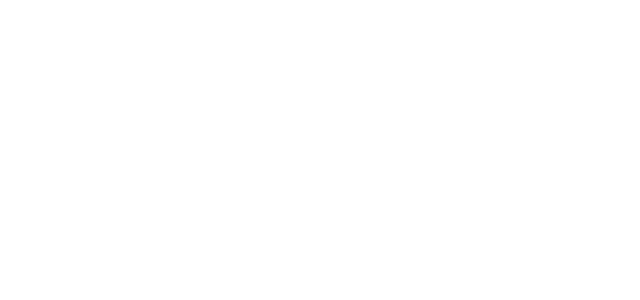
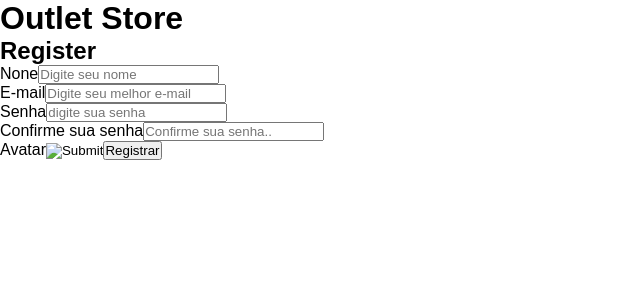
Before and after one commit to DenisGuedes1/store-front, a React (Vite) app: page /register in a window 1280 px wide. Shown: the top 300 px of the page, without its empty margins (0-640 px from the left). Built offline with nearby package versions, Linux system fonts and the light colour scheme.

Commit message:
finish logic and page register, adctional context.

```diff
--- a/package.json
+++ b/package.json
@@ -21,6 +21,7 @@
     "react-router-dom": "^6.14.2",
     "react-toastify": "^9.1.3",
     "styled-components": "^6.0.5",
+    "yarn": "^1.22.19",
     "yup": "^1.2.0"
   },
   "devDependencies": {
--- a/src/App.tsx
+++ b/src/App.tsx
@@ -1,11 +1,15 @@
 import { ToastContainer } from "react-toastify";
 import { RoutesMain as Routes } from "./routes/routes";
 import { GlobalStyles } from "./styles/globalstyles";
+import { AuthProvider } from "./Contexts/UserContext";
 
 const App = () => {
     return (
         <>
             <GlobalStyles />
+            <AuthProvider>
+                <Routes />
+            </AuthProvider>
             <ToastContainer
                 position="top-right"
                 autoClose={5000}
@@ -18,7 +22,6 @@
                 pauseOnHover
                 theme="light"
             />
-      <Routes />
         </>
     );
 };
--- a/src/Contexts/UserContext.tsx
+++ b/src/Contexts/UserContext.tsx
@@ -0,0 +1,97 @@
+import { ReactNode, createContext, useEffect, useState } from "react";
+import { useNavigate } from "react-router-dom";
+import { toast } from "react-toastify";
+import "react-toastify/dist/ReactToastify.css";
+import { api } from "../api/api";
+import {
+    IUserREgister,
+    IreturnRegisterUser,
+    IuserLogin,
+} from "./interfaces/user.interfaces";
+export interface AuthContextType {
+    registerUser: (formData: IUserREgister) => Promise<void>;
+    loginUser: (formDataLogin: IuserLogin) => Promise<void>;
+    User: any[];
+    toast: any;
+    loading: boolean;
+}
+// export const AuthContext = createContext({});
+export const AuthContext = createContext<AuthContextType>(
+    {} as AuthContextType
+);
+
+interface AuthProviderProps {
+    children: ReactNode;
+}
+export const AuthProvider = ({ children }: AuthProviderProps) => {
+    const [loading, setLoading] = useState(true);
+    const navigate = useNavigate();
+    const [User, setUser] = useState([]);
+
+    useEffect(() => {
+        const loadUser = async () => {
+            const token = localStorage.getItem("@tokenUser");
+            if (!token) {
+                setLoading(false);
+                return;
+            }
+            try {
+                const { data } = await api.get("/profile", {
+                    headers: {
+                        Authorization: `Bearer ${token}`,
+                    },
+                });
+                //
+                setUser(data);
+                //
+            } catch (error) {
+                console.log(error);
+            } finally {
+                setLoading(false);
+            }
+        };
+        loadUser();
+    }, []);
+
+    const loginUser = async (formDataLogin: IuserLogin) => {
+        try {
+            const response = await api.post("/admin/login", formDataLogin);
+            const { token, user: UserResponse } = response.data;
+
+            setUser(UserResponse);
+
+            localStorage.setItem("@tokenUser", token);
+
+            navigate("/dashboard");
+        } catch (error) {
+            console.log(error);
+            // toast.error(error);
+        }
+    };
+    const registerUser = async (formData: IUserREgister) => {
+        try {
+            setLoading(true);
+            const response = await api.post("/store/register", formData);
+
+            // localStorage.setItem("@USERID", response.data.user.id);
+            localStorage.setItem("@TOKEN", response.data.token);
+
+            setTimeout(() => {
+                navigate("/login", { replace: true });
+            }, 2000);
+            toast("Usuário registrado com sucesso!");
+        } catch (error) {
+            console.log(error);
+        } finally {
+            setLoading(false);
+        }
+    };
+
+    return (
+        <AuthContext.Provider
+            value={{ registerUser, loginUser, User, toast, loading }}
+        >
+            {children}
+        </AuthContext.Provider>
+    );
+};
--- a/src/api/api.ts
+++ b/src/api/api.ts
@@ -1,6 +1,6 @@
-import axios from "axios"
+import axios from "axios";
 
 export const api = axios.create({
-    baseURL: "http://localhost:3000/",
-    timeout: 6000
-})
+    baseURL: "https://api-store-s8l5.onrender.com",
+    timeout: 20000,
+});
--- a/src/components/FormRegister/index.tsx
+++ b/src/components/FormRegister/index.tsx
@@ -1,5 +1,107 @@
-export const FormRegister = ()=>{
-    return(
-        <></>
-    )
-}
+import { yupResolver } from "@hookform/resolvers/yup";
+import { useForm } from "react-hook-form";
+import { useContext } from "react";
+import * as yup from "yup";
+import { AuthContext } from "../../Contexts/UserContext";
+import { IUserREgister } from "../../Contexts/interfaces/user.interfaces";
+export const FormRegister = () => {
+    const { registerUser } = useContext(AuthContext);
+    const formSchema = yup.object().shape({
+        name: yup.string().required("Nome Obrigatorio"),
+        email: yup.string().required("email obrigatório"),
+        password: yup
+            .string()
+            .required(
+                "Digite uma senha com 8 digito e um caracteres especial ex:#$%"
+            )
+            .matches(
+                /^(?=.{8,})(?=.*[a-z])(?=.*[A-Z])(?=.*[@#$%^&+*!=]).*$/,
+                "A senha deve conter pelo menos 8 caracteres, uma letra minúscula, uma letra maiúscula e um caractere especial (@#$%^&+*!=)"
+            ),
+        confirmPassword: yup
+            .string()
+            .required("Os campos de senha deve ser iguais")
+            .oneOf([yup.ref("password"), "Os campos nao correspondem", ""]),
+        avatar: yup.string().optional(),
+    });
+    const {
+        register,
+        handleSubmit,
+        formState: { errors },
+    } = useForm({
+        resolver: yupResolver(formSchema),
+    });
+    console.log(errors);
+
+    const onSubmitFunction = async (data: IUserREgister) => {
+        const dadosNewUser = {
+            name: data.name,
+            email: data.email,
+            password: data.password,
+            avatar: data.avatar,
+        };
+        await registerUser(dadosNewUser);
+    };
+
+    return (
+        <>
+            {/* ///chamar o header */}
+            <div>
+                <form onSubmit={handleSubmit(onSubmitFunction)}>
+                    <h1>Outlet Store</h1>
+                    <h2>Register</h2>
+                    <label htmlFor="nome">None</label>
+                    <input
+                        type="text"
+                        id="nome"
+                        placeholder="Digite seu nome"
+                        {...register("name")}
+                    />
+                    <h4 className="error"> {errors.name?.message}</h4>
+
+                    <label htmlFor="email">E-mail</label>
+                    <input
+                        type="email"
+                        id="email"
+                        placeholder="Digite seu melhor e-mail"
+                        {...register("email")}
+                    />
+                    <h4 className="error"> {errors.email?.message}</h4>
+
+                    <label htmlFor="password">Senha</label>
+                    <input
+                        type="password"
+                        placeholder="digite sua senha"
+                        {...register("password")}
+                    />
+                    <h4 className="error"> {errors.password?.message}</h4>
+
+                    <label htmlFor="confirmPassword"> Confirme sua senha</label>
+                    <input
+                        type="password"
+                        id="confirmPassword"
+                        placeholder="Confirme sua senha.."
+                        {...register("confirmPassword")}
+                    />
+                    <h4 className="error">
+                        {" "}
+                        {errors.confirmPassword?.message}
+                    </h4>
+                    <label htmlFor="avatar">Avatar</label>
+                    <input
+                        type="image"
+                        id="Avatar"
+                        placeholder="Escolha sua melhor foto"
+                    />
+
+                    <button
+                        type="submit"
+                        onClick={handleSubmit(onSubmitFunction)}
+                    >
+                        Registrar
+                    </button>
+                </form>
+            </div>
+        </>
+    );
+};
--- a/src/routes/routes.tsx
+++ b/src/routes/routes.tsx
@@ -8,9 +8,9 @@
     return (
         <Routes>
             <Route path="/" element={<Dashboard />} />
-      <Route path="register" element={<Register />} />
+            <Route path="/register" element={<Register />} />
             <Route path="login" element={<Login />} />
-      <Route path="admin" element={<AdminPage/>} />
+            <Route path="admin" element={<AdminPage />} />
         </Routes>
     );
 };
```
Also changed, not shown: src/Contexts/interfaces/user.interfaces.ts (added, +18 -0 lines), src/components/FormLogin/index.tsx (+3 -5 lines), 2 other files (tests, documents, lock files or other folders). Lines whose indentation alone changed are shown as unchanged.
